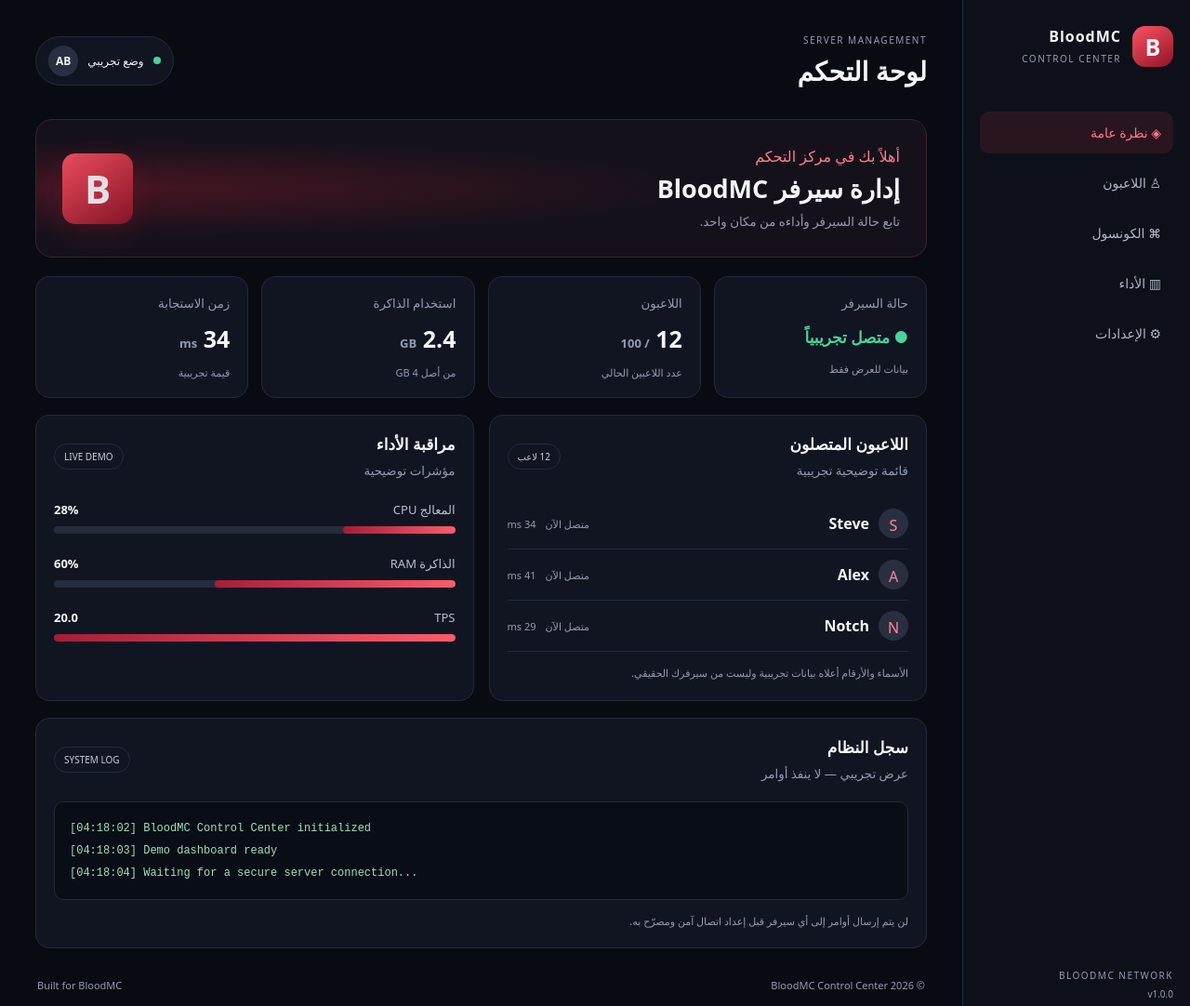
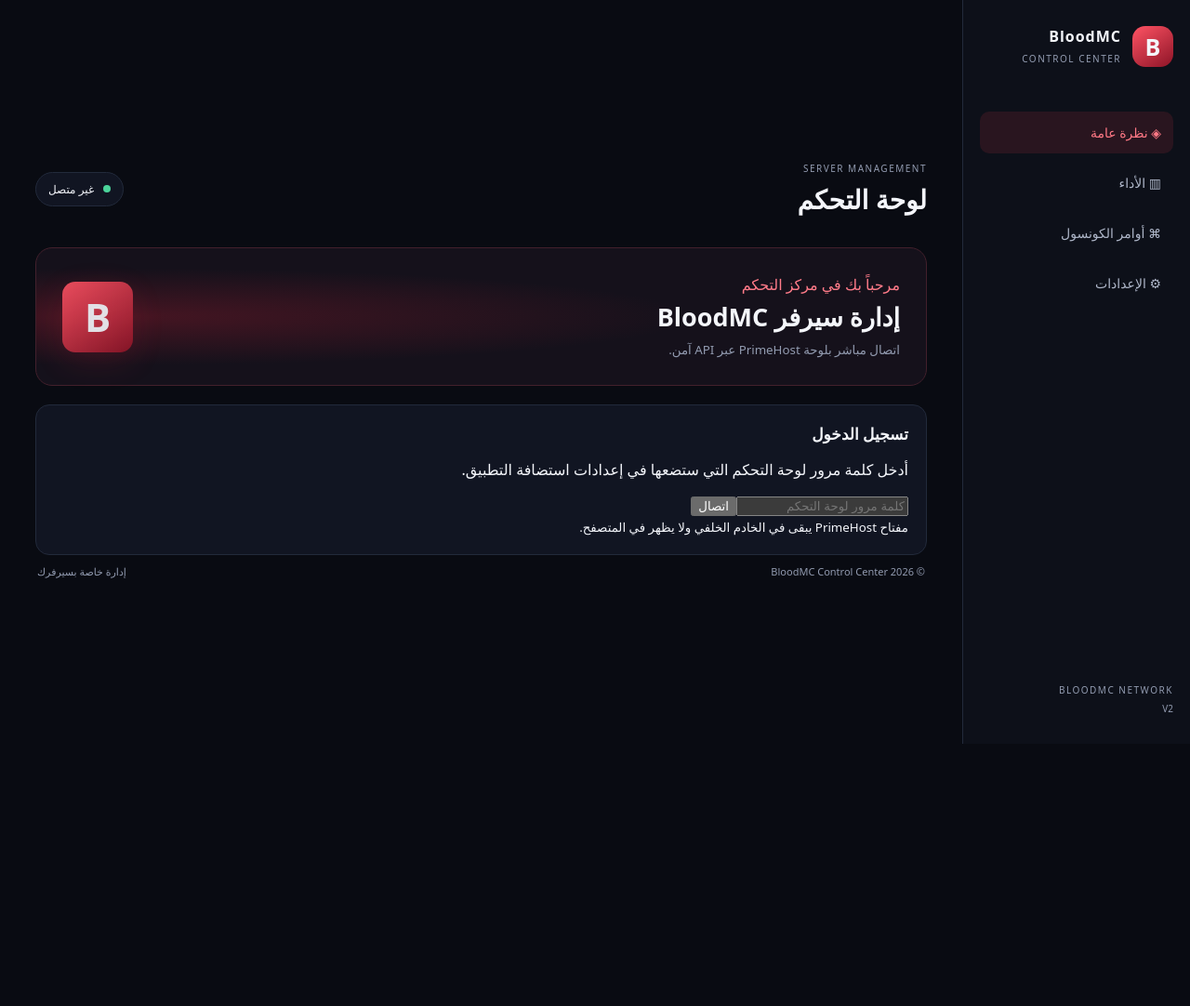
Before and after one commit to abodeshhd/BloodMC-Control-Center-V2, a website: page index.html in a window 1280 px wide. Shown: the top 1082 px of the page at 93% size. After the commit the page ends 800 px from the top, so only its background shows below. Drawn offline with Linux system fonts and the light colour scheme.

Commit message:
Replace demo UI with real BloodMC dashboard

```diff
--- a/index.html
+++ b/index.html
@@ -1,14 +1,54 @@
 <!doctype html>
 <html lang="ar" dir="rtl">
-<head><meta charset="UTF-8"/><meta name="viewport" content="width=device-width,initial-scale=1"/><meta name="theme-color" content="#090b12"/><title>BloodMC Control Center</title><link rel="stylesheet" href="/styles.css"/></head>
-<body><div class="app">
-<aside class="sidebar"><div class="brand"><div class="logo">B</div><div><b>BloodMC</b><small>CONTROL CENTER</small></div></div><nav><a class="active" href="#overview">◈ نظرة عامة</a><a href="#players">♙ اللاعبون</a><a href="#console">⌘ الكونسول</a><a href="#performance">▥ الأداء</a><a href="#settings">⚙ الإعدادات</a></nav><div class="side-foot">BLOODMC NETWORK <span>v1.0.0</span></div></aside>
-<main><header><div><small>SERVER MANAGEMENT</small><h1>لوحة التحكم</h1></div><div class="profile"><span class="dot"></span> وضع تجريبي <b>AB</b></div></header>
-<section class="welcome"><div><p>أهلاً بك في مركز التحكم</p><h2>إدارة سيرفر BloodMC</h2><small>تابع حالة السيرفر وأداءه من مكان واحد.</small></div><div class="cube">B</div></section>
-<section class="stats"><article><small>حالة السيرفر</small><strong class="green">● متصل تجريبياً</strong><span>بيانات للعرض فقط</span></article><article><small>اللاعبون</small><strong>12 <i>/ 100</i></strong><span>عدد اللاعبين الحالي</span></article><article><small>استخدام الذاكرة</small><strong>2.4 <i>GB</i></strong><span>من أصل 4 GB</span></article><article><small>زمن الاستجابة</small><strong>34 <i>ms</i></strong><span>قيمة تجريبية</span></article></section>
-<section class="columns"><article class="panel" id="players"><div class="panel-head"><div><h3>اللاعبون المتصلون</h3><small>قائمة توضيحية تجريبية</small></div><span class="pill">12 لاعب</span></div><div class="player"><span class="avatar">S</span><b>Steve</b><small>متصل الآن</small><span class="ping">34 ms</span></div><div class="player"><span class="avatar">A</span><b>Alex</b><small>متصل الآن</small><span class="ping">41 ms</span></div><div class="player"><span class="avatar">N</span><b>Notch</b><small>متصل الآن</small><span class="ping">29 ms</span></div><div class="hint">الأسماء والأرقام أعلاه بيانات تجريبية وليست من سيرفرك الحقيقي.</div></article>
-<article class="panel" id="performance"><div class="panel-head"><div><h3>مراقبة الأداء</h3><small>مؤشرات توضيحية</small></div><span class="pill">LIVE DEMO</span></div><div class="metric"><div><span>المعالج CPU</span><b>28%</b></div><div class="bar"><span style="width:28%"></span></div></div><div class="metric"><div><span>الذاكرة RAM</span><b>60%</b></div><div class="bar"><span style="width:60%"></span></div></div><div class="metric"><div><span>TPS</span><b>20.0</b></div><div class="bar"><span style="width:100%"></span></div></div></article></section>
-<section class="panel console" id="console"><div class="panel-head"><div><h3>سجل النظام</h3><small>عرض تجريبي — لا ينفذ أوامر</small></div><span class="pill">SYSTEM LOG</span></div><pre>[04:18:02] BloodMC Control Center initialized
-[04:18:03] Demo dashboard ready
-[04:18:04] Waiting for a secure server connection...</pre><div class="hint">لن يتم إرسال أوامر إلى أي سيرفر قبل إعداد اتصال آمن ومصرّح به.</div></section>
-<footer>© 2026 BloodMC Control Center <span>Built for BloodMC</span></footer></main></div><script src="/app.js"></script></body></html>
+<head>
+  <meta charset="UTF-8">
+  <meta name="viewport" content="width=device-width,initial-scale=1">
+  <meta name="theme-color" content="#090b12">
+  <title>BloodMC Control Center</title>
+  <link rel="stylesheet" href="/styles.css">
+</head>
+<body>
+<div class="app">
+  <aside class="sidebar">
+    <div class="brand"><div class="logo">B</div><div><b>BloodMC</b><small>CONTROL CENTER</small></div></div>
+    <nav><a class="active" href="#overview">◈ نظرة عامة</a><a href="#performance">▥ الأداء</a><a href="#console">⌘ أوامر الكونسول</a><a href="#settings">⚙ الإعدادات</a></nav>
+    <div class="side-foot">BLOODMC NETWORK <span>V2</span></div>
+  </aside>
+  <main>
+    <header><div><small>SERVER MANAGEMENT</small><h1>لوحة التحكم</h1></div><div class="profile"><span class="dot" id="statusDot"></span><span id="statusText">غير متصل</span></div></header>
+    <section class="welcome" id="overview"><div><p>مرحباً بك في مركز التحكم</p><h2>إدارة سيرفر BloodMC</h2><small>اتصال مباشر بلوحة PrimeHost عبر API آمن.</small></div><div class="cube">B</div></section>
+
+    <section class="panel login" id="loginPanel">
+      <h3>تسجيل الدخول</h3>
+      <p>أدخل كلمة مرور لوحة التحكم التي ستضعها في إعدادات استضافة التطبيق.</p>
+      <form id="loginForm"><input id="password" type="password" placeholder="كلمة مرور لوحة التحكم" autocomplete="current-password" required><button class="primary">اتصال</button></form>
+      <small id="loginMessage">مفتاح PrimeHost يبقى في الخادم الخلفي ولا يظهر في المتصفح.</small>
+    </section>
+
+    <div id="dashboard" hidden>
+      <section class="stats">
+        <article class="panel"><small>حالة السيرفر</small><strong id="serverState">—</strong><span id="serverName">BloodMC</span></article>
+        <article class="panel"><small>استخدام CPU</small><strong id="cpu">—</strong><span>الاستخدام الحالي</span></article>
+        <article class="panel"><small>الذاكرة RAM</small><strong id="memory">—</strong><span id="memoryLimit">من —</span></article>
+        <article class="panel"><small>التخزين</small><strong id="disk">—</strong><span id="diskLimit">من —</span></article>
+      </section>
+
+      <section class="panel" id="performance">
+        <div class="panel-head"><div><h3>التحكم بالسيرفر</h3><small>الأوامر ترسل إلى PrimeHost</small></div><span class="pill">LIVE API</span></div>
+        <div class="actions"><button class="primary" data-power="start">تشغيل</button><button data-power="restart">إعادة تشغيل</button><button class="danger" data-power="stop">إيقاف</button><button id="refresh">تحديث البيانات</button></div>
+        <p class="hint" id="actionMessage">بانتظار الاتصال.</p>
+      </section>
+
+      <section class="panel" id="console">
+        <div class="panel-head"><div><h3>إرسال أمر للكونسول</h3><small>إرسال أمر واحد إلى السيرفر</small></div><span class="pill">CONSOLE</span></div>
+        <form id="commandForm" class="command-form"><input id="command" maxlength="160" placeholder="مثال: list" autocomplete="off"><button class="primary">إرسال</button></form>
+        <p class="hint">عرض سجل الكونسول المباشر سيضاف بمرحلة WebSocket لاحقة.</p>
+      </section>
+      <section class="panel" id="settings"><div class="panel-head"><div><h3>إعدادات الاتصال</h3><small>PrimeHost · cb21b17b</small></div><button id="logout">تسجيل الخروج</button></div><p class="hint">لا تضع API Key في هذه الصفحة أو في ملفات الواجهة.</p></section>
+    </div>
+    <footer>© 2026 BloodMC Control Center <span>إدارة خاصة بسيرفرك</span></footer>
+  </main>
+</div>
+<script src="/app.js" defer></script>
+</body>
+</html>
```
